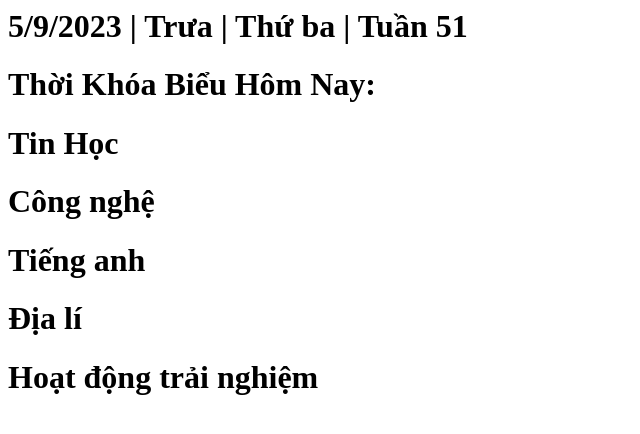
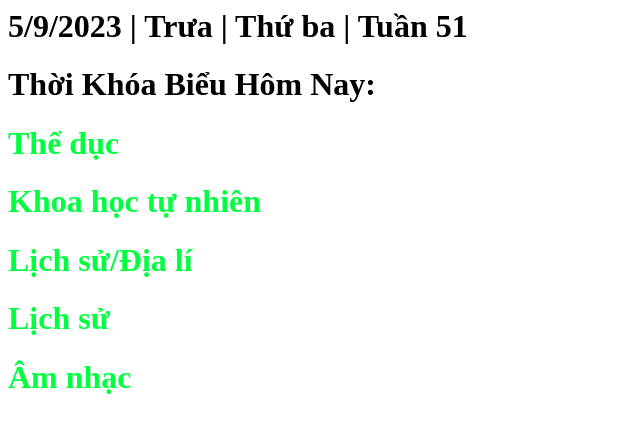
Before and after one commit to dfgvbbt/dfgvbbt.github.io, a plain HTML site: page School/TKB.html in a window 1280 px wide. Shown: the whole page, without its empty margins (0-640 px from the left). Drawn offline with Linux system fonts and the light colour scheme.

Commit message:
Update TKB.html

```diff
--- a/School/TKB.html
+++ b/School/TKB.html
@@ -71,49 +71,50 @@ var MonVT = {
     CN:'Công nghệ',
     TA:'Tiếng anh',
     DL:'Địa lí',
+    LS:'Lịch sử',
+    LSDL:'Lịch sử/Địa lí',
     SHDC:'Sinh hoạt dưới cờ',
     SHCN:'Sinh hoạt chủ nhiệm',
-    LS:'Lịch sử',
     HDTN:'Hoạt động trải nghiệm',
     KHTN:'Khoa học tự nhiên',
     AN:'Âm nhạc',
     T:'Toán',
     TH:'Tin Học',
     GDTC:'Giáo dục thể chất(Thể dục)',
+    TD:'Thể dục',
     GDCD:'Giáo dục công dân',
     MT:'Mĩ thuật',
     _:'Đi về nhà'
 }
 var TKB = [
-    ['LS','DL','NV','NV','SHDC'],
-    ['TH','CN','TA','DL','HDTN'],
-    ['T','T','GDCD','KHTN','KHTN'],
-    ['GDTC','TA','TA'],
-    ['KHTN','KHTN','MT','GDTC','AN'],
-    ['T','T','NV','NV','SHCN'],
-    ['_']
+    ['SHDC','HDTN','KHTN','KHTN','GDCD'],
+    ['TD','KHTN','LSDL','LS','AN'],
+    ['TD','TH','KHTN','NV','NV'],
+    ['HTDN','TA','TA','T','T'],
+    ['TA','NV','T','T','DL'],
+    ['NV','MT','CN','HDTN','SHCN'],
 ]
 console.log(TKB[Ngay])
 var TG = [
     {
-        Begin:{h:13,m:0},
-        End:{h:13,m:45}
+        Begin:{h:7,m:0},
+        End:{h:7,m:45}
     },
     {
-        Begin:{h:13,m:50},
-        End:{h:14,m:35}
+        Begin:{h:7,m:50},
+        End:{h:8,m:35}
     },
     {
-        Begin:{h:14,m:45},
-        End:{h:15,m:40}
+        Begin:{h:8,m:55},
+        End:{h:9,m:40}
     },
     {
-        Begin:{h:15,m:45},
-        End:{h:16,m:30}
+        Begin:{h:9,m:45},
+        End:{h:10,m:30}
     },
     {
-        Begin:{h:16,m:35},
-        End:{h:17,m:20}
+        Begin:{h:10,m:40},
+        End:{h:11,m:25}
     }
 ]
 
```
